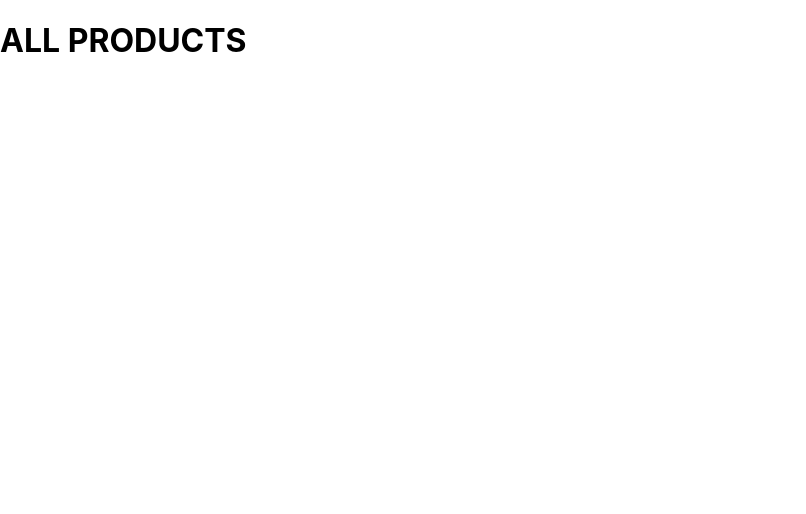
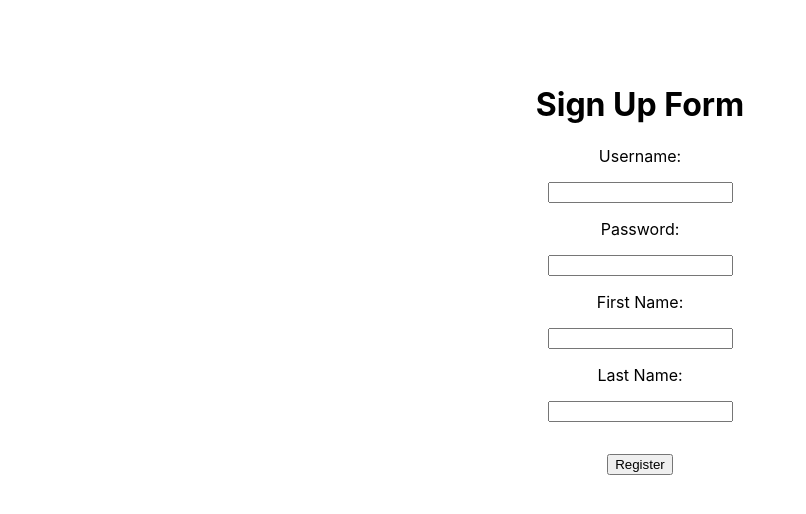
Before and after one commit to mehranfalahati/business-client, a React (Create React App) app: page /#/ in a window 1280 px wide. Shown: the top 514 px of the page, without its empty margins (0-806 px from the left). Built offline with nearby package versions, Linux system fonts and the light colour scheme.

Commit message:
user authentication

```diff
--- a/src/App.css
+++ b/src/App.css
@@ -1,4 +1,4 @@
-.App {
+/* .App {
   text-align: center;
 }
 
@@ -35,4 +35,18 @@
   to {
     transform: rotate(360deg);
   }
+} */
+
+
+form {
+  margin: 3rem auto;
+  display: flex;
+  align-items: center;
+  flex-direction: column;
+  width: 300px;
+  padding: 1rem;
 }
+
+form input {
+  margin: 1rem;
+}
--- /dev/null
+++ b/src/App.js
@@ -0,0 +1,42 @@
+import './App.css'
+import { Component } from 'react'
+import SignUp from './components/SignUp';
+
+class App extends Component {
+
+  state = {
+    user: {}
+  }
+
+  signUp = user => {
+    fetch('http://localhost:3000/users', {
+      method: "POST",
+      headers: {
+          "Accept": "application/json",
+          "Content-Type": "application/json"
+      },
+      body: JSON.stringify({
+        user:{
+          username: user.username,
+          password: user.password,
+          first_name: user.firstName,
+          last_name: user.lastName
+        }
+      })
+    })
+    .then(response => response.json())
+    .then(user => this.setState({ user: user }) )
+  }
+
+  render() {
+    return (
+      <div className="App">
+        {this.state.user.username ? <h2>Welcome {this.state.user.first_name}</h2> :
+          <SignUp signUp={this.signUp} />
+        }
+      </div>
+    );
+  }
+}
+
+export default App;
--- a/src/components/App.js
+++ /dev/null
@@ -1,11 +0,0 @@
-import MainPage from "../helpers/MainPage/MainPage";
-
-function App() {
-  return (
-    <div className="App">
-      <MainPage />
-    </div>
-  );
-}
-
-export default App;
--- /dev/null
+++ b/src/components/SignUp.js
@@ -0,0 +1,46 @@
+import { Component } from "react";
+
+export default class SignUp extends Component {
+
+    state = {
+        username: '',
+        password: '',
+        firstName: '',
+        lastName: ''
+    }
+
+    handleChange = (event) => {
+        this.setState({
+            [event.target.name]: event.target.value
+        })
+    }
+
+    handleSubmit = (event) => {
+        event.preventDefault()
+        this.props.signUp(this.state)
+    }
+
+    render () {
+        return (
+            <form onSubmit={this.handleSubmit}>
+                <h1>Sign Up Form</h1>
+                <label>Username: </label>
+                <input name="username" value={this.state.username} onChange={this.handleChange}/>
+
+                <label>Password: </label>
+                <input name="password" type='password' value={this.state.password} onChange={this.handleChange}/>
+
+                <label>First Name: </label>
+                <input name="firstName" value={this.state.firstName} onChange={this.handleChange}/>
+
+                <label>Last Name: </label>
+                <input name="lastName" value={this.state.lastName} onChange={this.handleChange}/>
+
+                <input type='submit' value='Register' onChange={this.handleChange}/>
+            </form>
+        )
+    }
+
+
+
+}
--- a/src/helpers/MainPage/MainPage.js
+++ /dev/null
@@ -1,17 +0,0 @@
-import React, { useState } from "react";
-
-const MainPage = (props) => {
-    const SERVER_URL = 'http://loaclhost:3000/products.json'
-    console.log(SERVER_URL)
-
-    const [product, setProduct] = useState('')
-
-    return (
-        <div>
-            <h1>ALL PRODUCTS</h1>
-            <h2>{ product }</h2>
-        </div>
-    )
-}
-
-export default MainPage;
--- a/src/index.js
+++ b/src/index.js
@@ -1,7 +1,7 @@
 import React from 'react';
 import ReactDOM from 'react-dom/client';
 import './index.css';
-import App from './components/App';
+import App from './App';
 import reportWebVitals from './reportWebVitals';
 
 const root = ReactDOM.createRoot(document.getElementById('root'));
```
